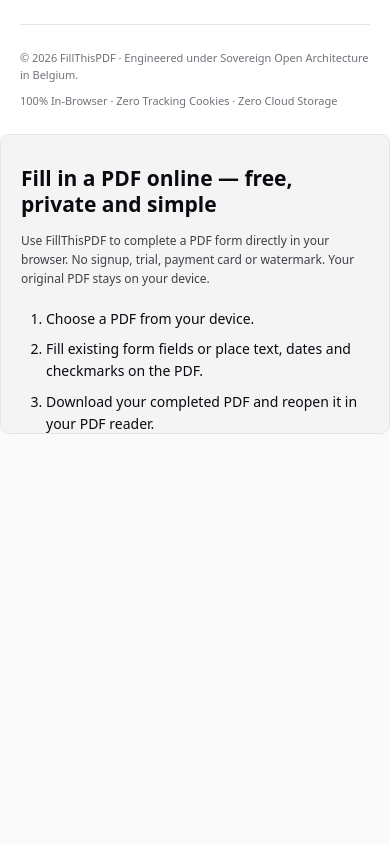
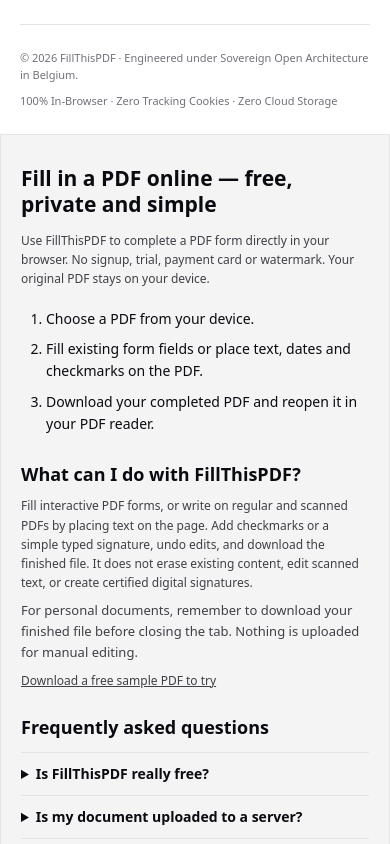
Before and after one commit to vtcbelgium/fillthispdf-web, a React (Vite) app: page / in a window 390 px wide. Shown: the part 2760-3604 px from the top of the page. Before the commit the page ends 3194 px from the top, so only its background shows below. Built offline with nearby package versions, Linux system fonts and the light colour scheme.

Commit message:
fix(mobile): prevent editor aside scrollbar rules from clipping SEO FAQ and downloads

```diff
--- a/src/style.css
+++ b/src/style.css
@@ -809,8 +809,12 @@ aside p {
   }
 }
 
-/* Crawlable help appears beneath the PDF tool and is never a pop-up or gate. */
+/* Crawlable help is a normal document section, not the editor's scrollable sidebar. */
 .seo-help {
+  max-height: none;
+  overflow: visible;
+  align-self: stretch;
+  border-radius: 0;
   border-top: 1px solid #e4e4e7;
   background: #f4f4f5;
   padding: 30px 20px 44px;
```
